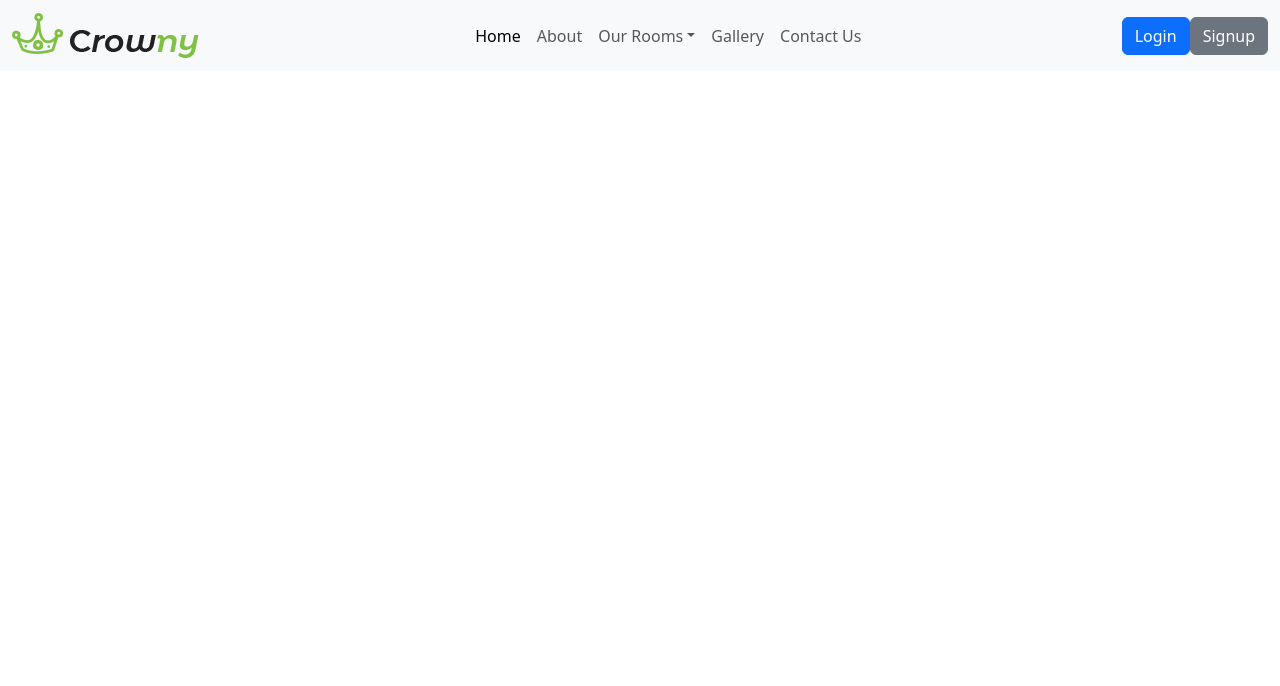
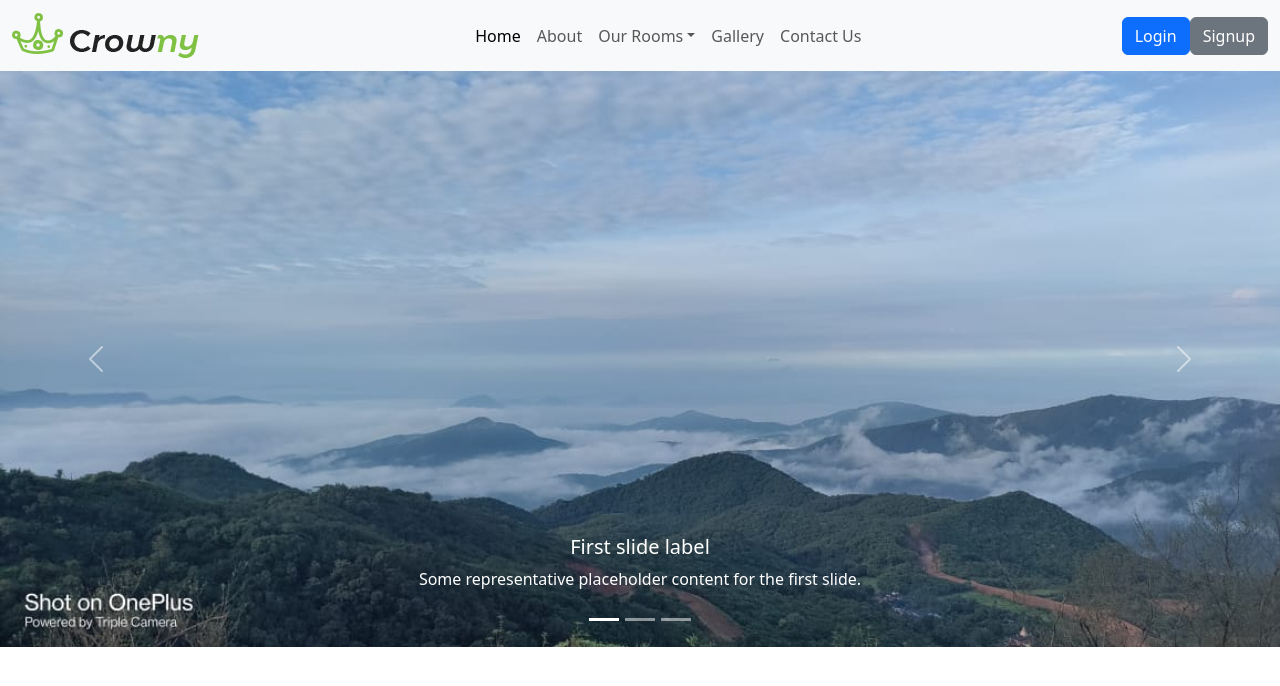
Before and after one commit to yashnaravade/Giridurg, a React (Create React App) app in the folder client/: page / in a window 1280 px wide. Shown: the top 686 px of the page. Built offline with nearby package versions, Linux system fonts and the light colour scheme.

Commit message:
Added Slider

```diff
--- a/client/src/App.js
+++ b/client/src/App.js
@@ -1,11 +1,13 @@
 import "./App.css";
 
 import Header from "./components/Header/Header";
+import LandingPage from "./components/LandingPage/LandingPage";
 
 function App() {
   return (
     <div className="App">
       <Header />
+      <LandingPage />
     </div>
   );
 }
--- /dev/null
+++ b/client/src/components/LandingPage/LandingPage.js
@@ -0,0 +1,91 @@
+import React from 'react';
+import banner1 from '../../assets/IMG-20240215-WA0008.jpg';
+import banner2 from '../../assets/IMG-20240215-WA0009.jpg';
+import banner3 from '../../assets/IMG-20240215-WA0010.jpg';
+
+
+function LandingPage() {
+  return (
+    <div>
+      <div id="carouselExampleCaptions" className="carousel slide">
+        <div className="carousel-indicators">
+          <button
+            type="button"
+            data-bs-target="#carouselExampleCaptions"
+            data-bs-slide-to="0"
+            className="active"
+            aria-current="true"
+            aria-label="Slide 1"
+          ></button>
+          <button
+            type="button"
+            data-bs-target="#carouselExampleCaptions"
+            data-bs-slide-to="1"
+            aria-label="Slide 2"
+          ></button>
+          <button
+            type="button"
+            data-bs-target="#carouselExampleCaptions"
+            data-bs-slide-to="2"
+            aria-label="Slide 3"
+          ></button>
+        </div>
+        <div className="carousel-inner">
+          <div className="carousel-item active">
+            <img
+              src={banner1}
+              className="d-block w-100"
+              alt="First slide"
+            />
+            <div className="carousel-caption d-none d-md-block">
+              <h5>First slide label</h5>
+              <p>Some representative placeholder content for the first slide.</p>
+            </div>
+          </div>
+          <div className="carousel-item">
+            <img
+              src={banner2}
+              className="d-block w-100"
+              alt="Second slide"
+            />
+            <div className="carousel-caption d-none d-md-block">
+              <h5>Second slide label</h5>
+              <p>Some representative placeholder content for the second slide.</p>
+            </div>
+          </div>
+          <div className="carousel-item">
+            <img
+              src={banner3}
+              className="d-block w-100"
+              alt="Third slide"
+            />
+            <div className="carousel-caption d-none d-md-block">
+              <h5>Third slide label</h5>
+              <p>Some representative placeholder content for the third slide.</p>
+            </div>
+          </div>
+        </div>
+        <button
+          className="carousel-control-prev"
+          type="button"
+          data-bs-target="#carouselExampleCaptions"
+          data-bs-slide="prev"
+        >
+          <span className="carousel-control-prev-icon" aria-hidden="true"></span>
+          <span className="visually-hidden">Previous</span>
+        </button>
+        <button
+          className="carousel-control-next"
+          type="button"
+          data-bs-target="#carouselExampleCaptions"
+          data-bs-slide="next"
+        >
+          <span className="carousel-control-next-icon" aria-hidden="true"></span>
+          <span className="visually-hidden">Next</span>
+        </button>
+      </div>
+    </div>
+  );
+}
+
+export default LandingPage;
```
Also changed, not shown: client/src/components/LandingPage/LandingPage.css (added).
